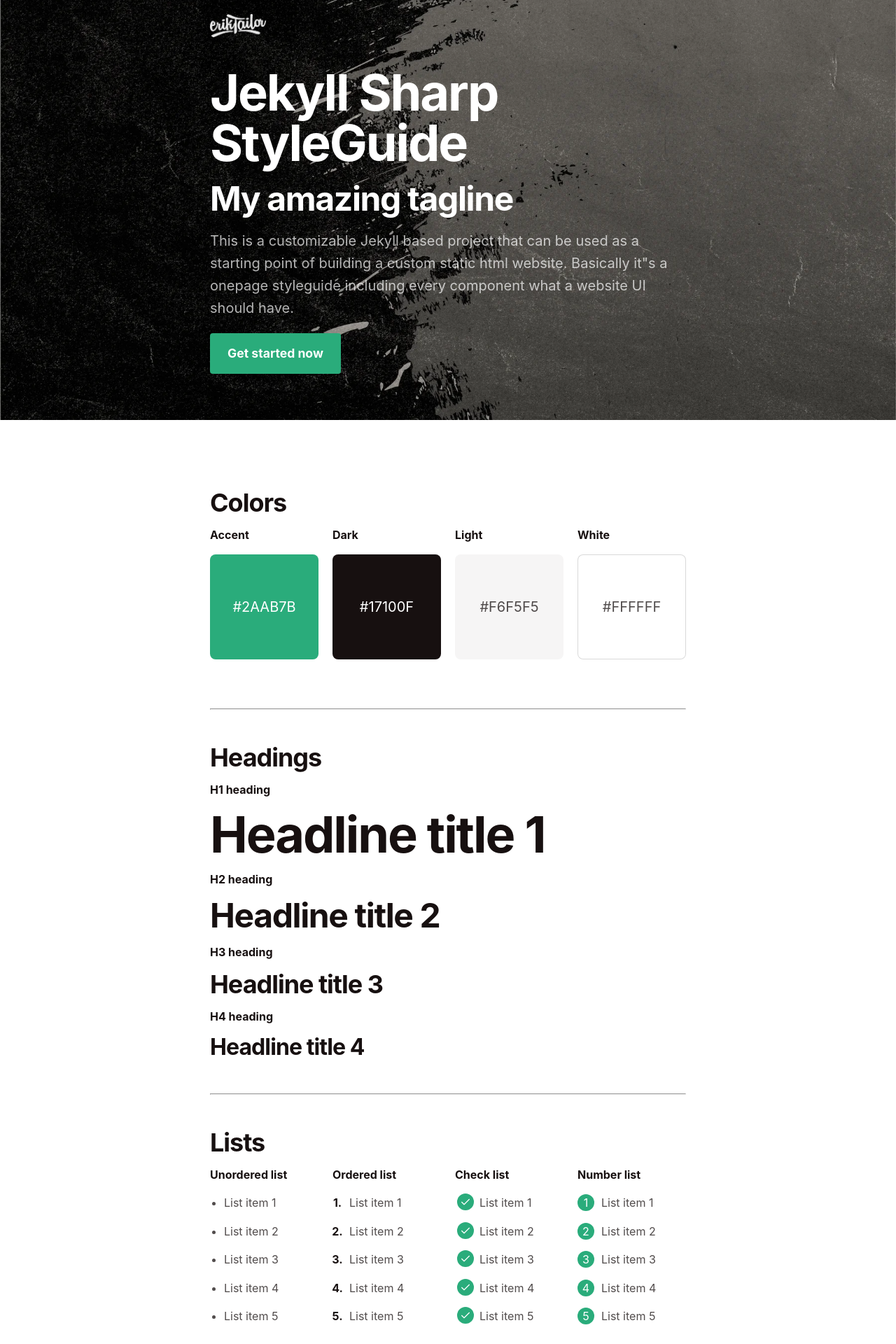
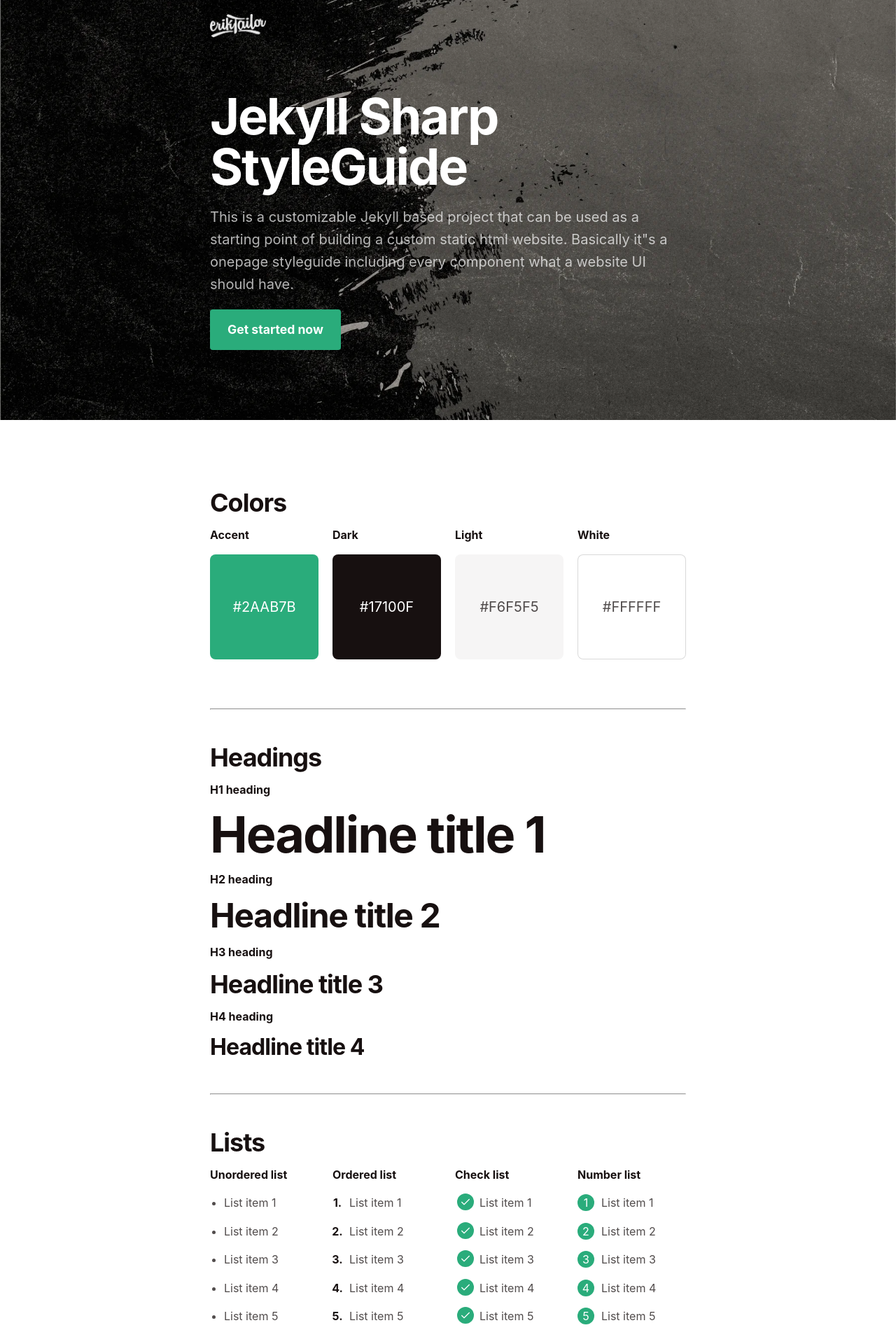
Before and after one commit to eriktailor/jekyll-sharp-styleguide, a Jekyll site: the page built from index.md, in a window 1280 px wide. Shown: the top 1920 px of the page at 70% size. Built offline with Jekyll 4.4.1, drawn with Linux system fonts in a browser that asks for light colours; some web fonts are replaced.

Commit message:
Add files via upload

```diff
--- a/_includes/header.html
+++ b/_includes/header.html
@@ -4,7 +4,6 @@
             <img src="assets/img/logo.png" alt="ErikTailor" width="168" height="71">
         </a>
         <h1>{{ site.title }}</h1>
-        <h2>My amazing tagline</h2>
         <p class="text-white opacity-70">This is a customizable Jekyll based project that can be used as a starting point of building a custom static html website. Basically it"s a onepage styleguide including every component what a website UI should have.</p>
         <a class="btn" href="https://github.com/eriktailor/jekyll-sharp-styleguide" target="_blank">Get started now</a>
     </div>
```
